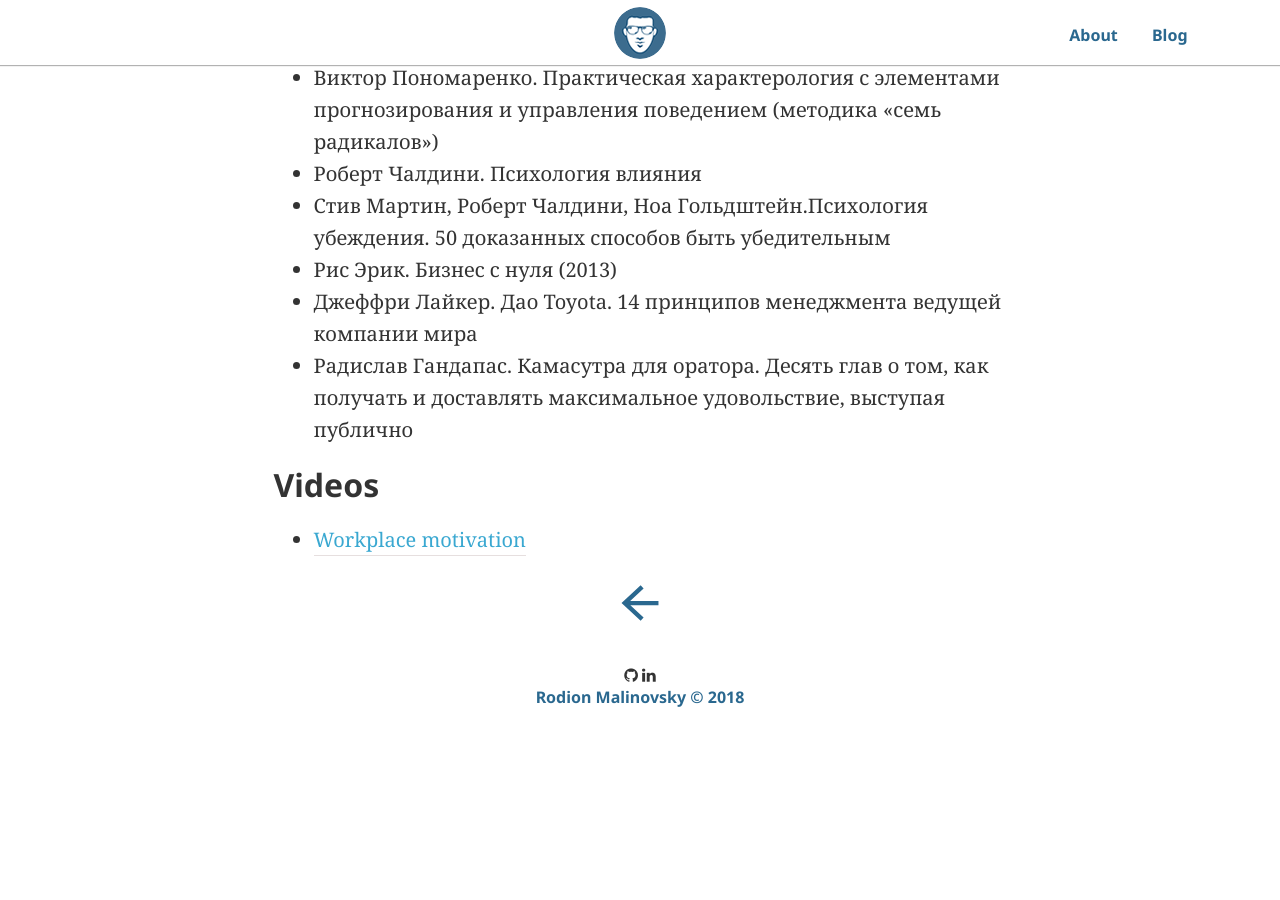
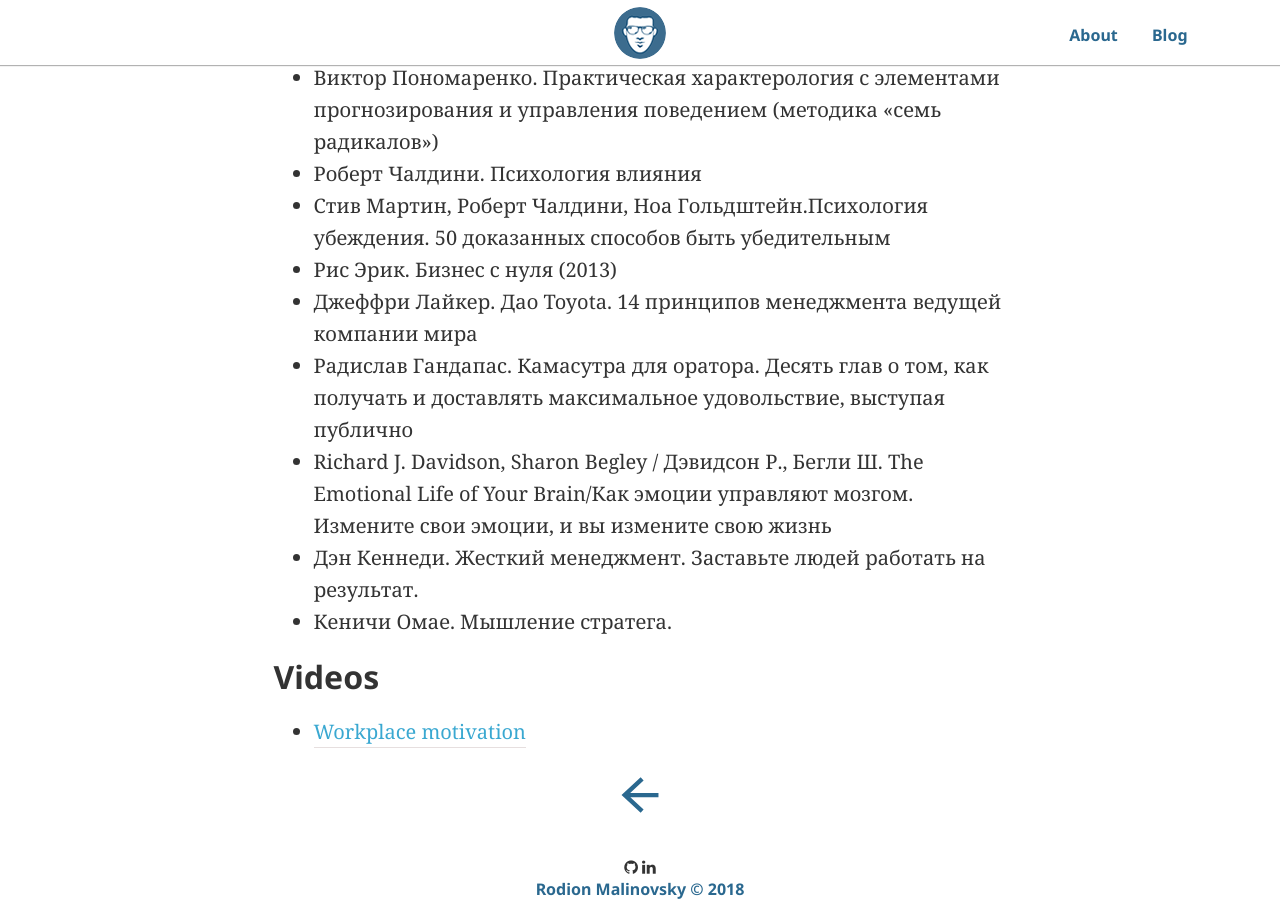
Before and after one commit to malirod/malirod.github.io, a Jekyll site: the page built from _posts/2017-09-09-refs-management-and-soft-skills.md, in a window 1280 px wide and 900 px high, scrolled down 1197 px. Built offline with Jekyll 4.4.1, drawn with Linux system fonts in a browser that asks for light colours; nearby versions of some CDN libraries; comment, search, counter and statistics services are not loaded; before the commit the page ends 1905 px from its top, so only the background shows below that.

Commit message:
Update links and add new books

```diff
--- a/_posts/2017-09-09-refs-management-and-soft-skills.md
+++ b/_posts/2017-09-09-refs-management-and-soft-skills.md
@@ -27,6 +27,9 @@
 - Рис Эрик. Бизнес с нуля (2013)
 - Джеффри Лайкер. Дао Toyota. 14 принципов менеджмента ведущей компании мира
 - Радислав Гандапас. Камасутра для оратора. Десять глав о том, как получать и доставлять максимальное удовольствие, выступая публично
+- Richard J. Davidson, Sharon Begley / Дэвидсон Р., Бегли Ш. The Emotional Life of Your Brain/Как эмоции управляют мозгом. Измените свои эмоции, и вы измените свою жизнь
+- Дэн Кеннеди. Жесткий менеджмент. Заставьте людей работать на результат.
+- Кеничи Омае. Мышление стратега.
 
 ## Videos
 
```
Also changed, not shown: _posts/2016-11-19-cooking-singleton-right-way.md (+3 -3 lines).
